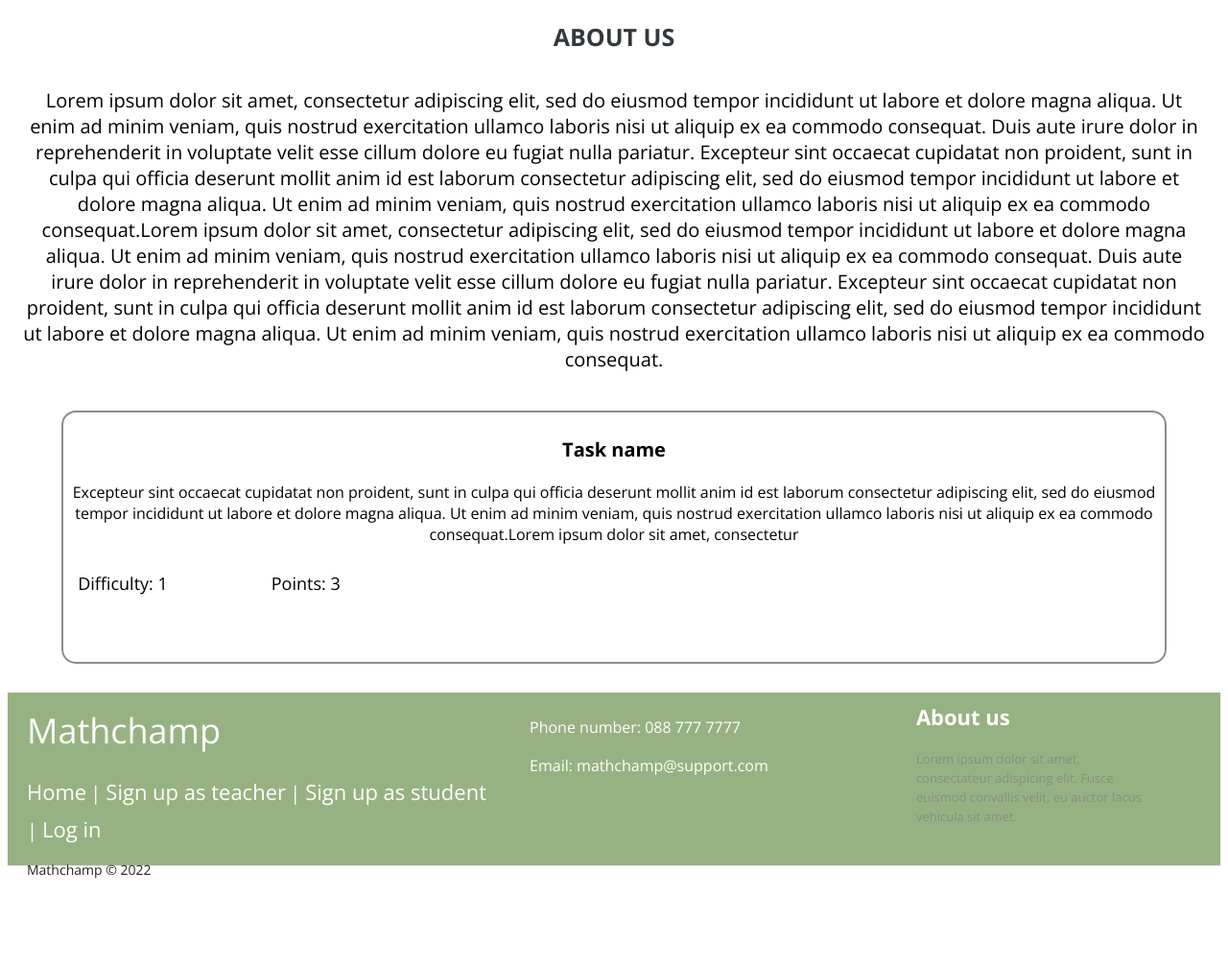
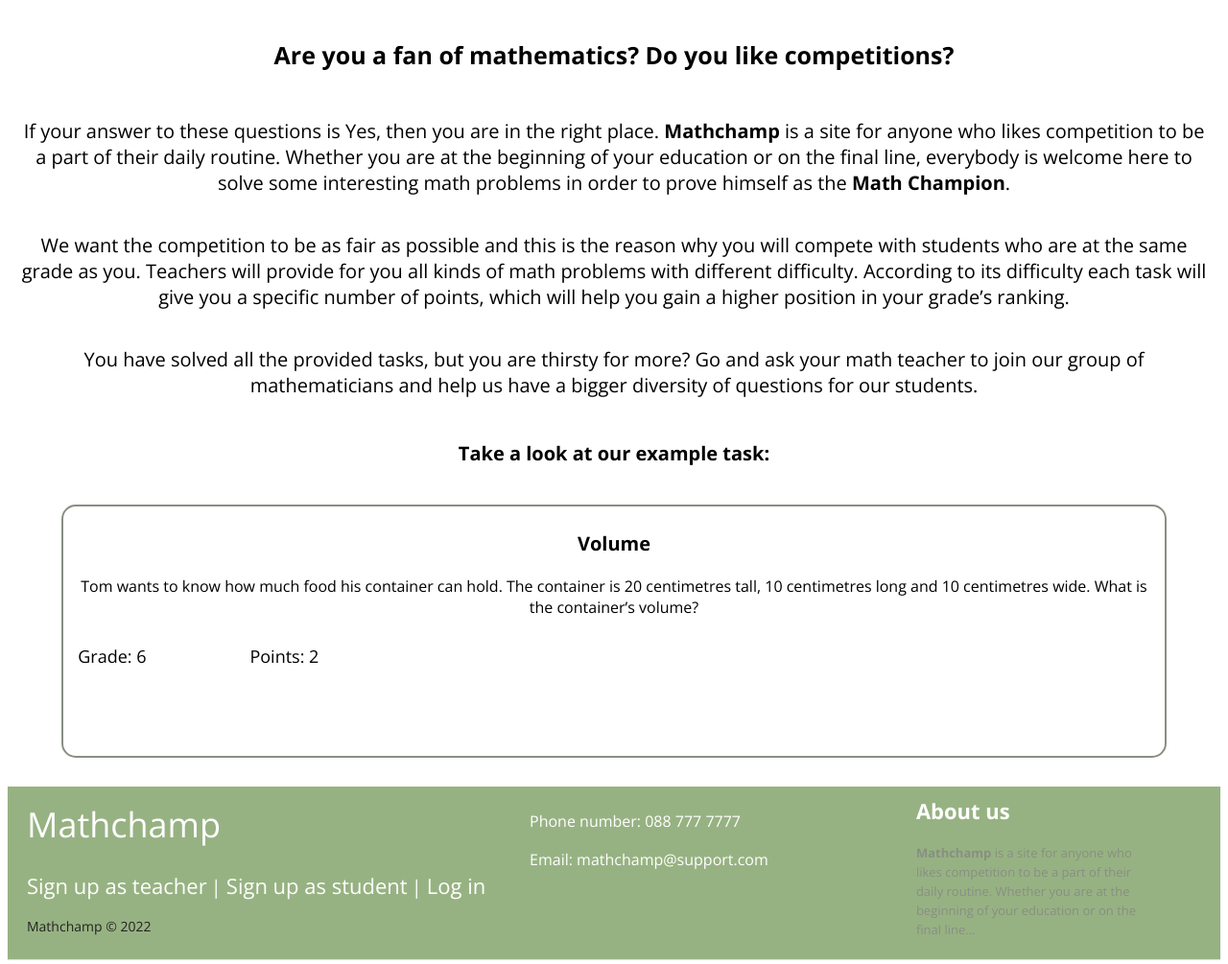
Before and after one commit to adelinapetkova/Mathchamp, a Django app: page / in a window 1280 px wide. Shown: the part 78-1083 px from the top of the page at 96% size. Before the commit the page ends 994 px from the top, so only its background shows below. Run offline with Django 4.2, Linux system fonts and the light colour scheme; parts of the project's set-up code (start-up, migrations or seed data) failed here and were passed over.

Commit message:
Fixed description

```diff
--- a/mathchamp/templates/base.html
+++ b/mathchamp/templates/base.html
@@ -77,8 +77,8 @@
 
             <p class="footer-company-about">
                 <span><a href="{% url 'about us' %}" class="footer-links">About us</a></span>
-                Lorem ipsum dolor sit amet, consectateur adispicing elit. Fusce euismod convallis velit, eu auctor lacus
-                vehicula sit amet.
+                 <b>Mathchamp</b> is a site for anyone who likes competition to be a part of their
+            daily routine. Whether you are at the beginning of your education or on the final line...
             </p>
 
         </div>
--- a/mathchamp/templates/base_unauth.html
+++ b/mathchamp/templates/base_unauth.html
@@ -32,9 +32,9 @@
             <h3>Mathchamp</h3>
 
             <p class="footer-links">
-                <a href="{% url 'unauthenticated home' %}" class="link-1">Home</a>
+{#                <a href="{% url 'unauthenticated home' %}" class="link-1">Home</a>#}
 
-                <a href="{% url 'register teacher' %}">Sign up as teacher</a>
+                <a href="{% url 'register teacher' %}" class="link-1">Sign up as teacher</a>
 
                 <a href="{% url 'register student' %}">Sign up as student</a>
 
@@ -63,8 +63,8 @@
 
             <p class="footer-company-about">
                 <span><a href="{% url 'unauthenticated home' %}" class="footer-links">About us</a></span>
-                Lorem ipsum dolor sit amet, consectateur adispicing elit. Fusce euismod convallis velit, eu auctor lacus
-                vehicula sit amet.
+               <b>Mathchamp</b> is a site for anyone who likes competition to be a part of their
+            daily routine. Whether you are at the beginning of your education or on the final line...
             </p>
 
         </div>
--- a/mathchamp/templates/web/home-unauth.html
+++ b/mathchamp/templates/web/home-unauth.html
@@ -1,38 +1,30 @@
 {% extends 'base_unauth.html' %}
 {% block page_content %}
     <div class="site-description">
-        <h2 style="text-align: center;color: #33383b;font-size: 25px">ABOUT US</h2>
-        <p style="text-align: center; padding: 15px;font-size: 20px">Lorem ipsum dolor sit amet, consectetur
-            adipiscing
-            elit, sed do
-            eiusmod tempor incididunt ut labore et dolore magna aliqua. Ut enim ad minim veniam, quis nostrud
-            exercitation ullamco laboris nisi ut aliquip
-            ex ea commodo consequat. Duis aute irure dolor in reprehenderit in voluptate velit esse cillum dolore eu
-            fugiat nulla pariatur. Excepteur sint occaecat cupidatat non proident, sunt in culpa qui officia
-            deserunt mollit anim id est laborum consectetur
-            adipiscing elit, sed do eiusmod tempor incididunt ut labore et dolore magna aliqua. Ut enim ad minim
-            veniam, quis nostrud exercitation ullamco laboris nisi ut aliquip ex ea commodo consequat.Lorem ipsum
-            dolor sit amet, consectetur
-            adipiscing
-            elit, sed do
-            eiusmod tempor incididunt ut labore et dolore magna aliqua. Ut enim ad minim veniam, quis nostrud
-            exercitation ullamco laboris nisi ut aliquip
-            ex ea commodo consequat. Duis aute irure dolor in reprehenderit in voluptate velit esse cillum dolore eu
-            fugiat nulla pariatur. Excepteur sint occaecat cupidatat non proident, sunt in culpa qui officia
-            deserunt mollit anim id est laborum consectetur
-            adipiscing elit, sed do eiusmod tempor incididunt ut labore et dolore magna aliqua. Ut enim ad minim
-            veniam, quis nostrud exercitation ullamco laboris nisi ut aliquip ex ea commodo consequat.</p>
+        <p style="text-align: center; padding: 15px;font-size: 25px"><b>Are you a fan of mathematics? Do you like
+            competitions?</b></p>
+        <p style="text-align: center; padding: 9px;font-size: 20px">If your answer to these questions is Yes, then you
+            are in the right place. <b>Mathchamp</b> is a site for anyone who likes competition to be a part of their
+            daily routine. Whether you are at the beginning of your education or on the final line, everybody is welcome
+            here to solve some interesting math problems in order to prove himself as the <b>Math Champion</b>.</p>
+        <p style="text-align: center; padding: 9px;font-size: 20px">We want the competition to be as fair as possible
+            and this is the reason why you will compete with students who are at the same grade as you. Teachers will
+            provide for you all kinds of math problems with different difficulty. According to its difficulty each task
+            will give you a specific number of points, which will help you gain a higher position in your grade’s
+            ranking.
+        </p>
+        <p style="text-align: center; padding: 9px;font-size: 20px">You have solved all the provided tasks, but you are
+            thirsty for more? Go and ask your math teacher to join
+            our group of mathematicians and help us have a bigger diversity of questions for our students.</p>
+        <p style="text-align: center; padding: 15px;font-size: 20px"><b>Take a look at our example task:</b></p>
     </div>
 
     <div id="task_box">
-        <h3 style="text-align: center; font-size: 20px">Task name</h3>
-        <p style="text-align: center">Excepteur sint occaecat cupidatat non proident, sunt in culpa qui officia
-            deserunt mollit anim id est laborum consectetur
-            adipiscing elit, sed do eiusmod tempor incididunt ut labore et dolore magna aliqua. Ut enim ad minim
-            veniam, quis nostrud exercitation ullamco laboris nisi ut aliquip ex ea commodo consequat.Lorem ipsum
-            dolor sit amet, consectetur</p>
-        <p style="padding: 10px; font-size: 18px">Difficulty: 1&emsp;&emsp;&emsp;&emsp;&emsp;&emsp;Points:
-            3</p>
+        <h3 style="text-align: center; font-size: 20px">Volume</h3>
+        <p style="text-align: center">Tom wants to know how much food his container can hold. The container is 20
+            centimetres tall, 10 centimetres long and 10 centimetres wide. What is the container’s volume?</p>
+        <p style="padding: 10px; font-size: 18px">Grade: 6&emsp;&emsp;&emsp;&emsp;&emsp;&emsp;Points:
+            2</p>
     </div>
 
 {% endblock %}
```
Also changed, not shown: mathchamp/templates/web/about-us.html (+9 -20 lines).
